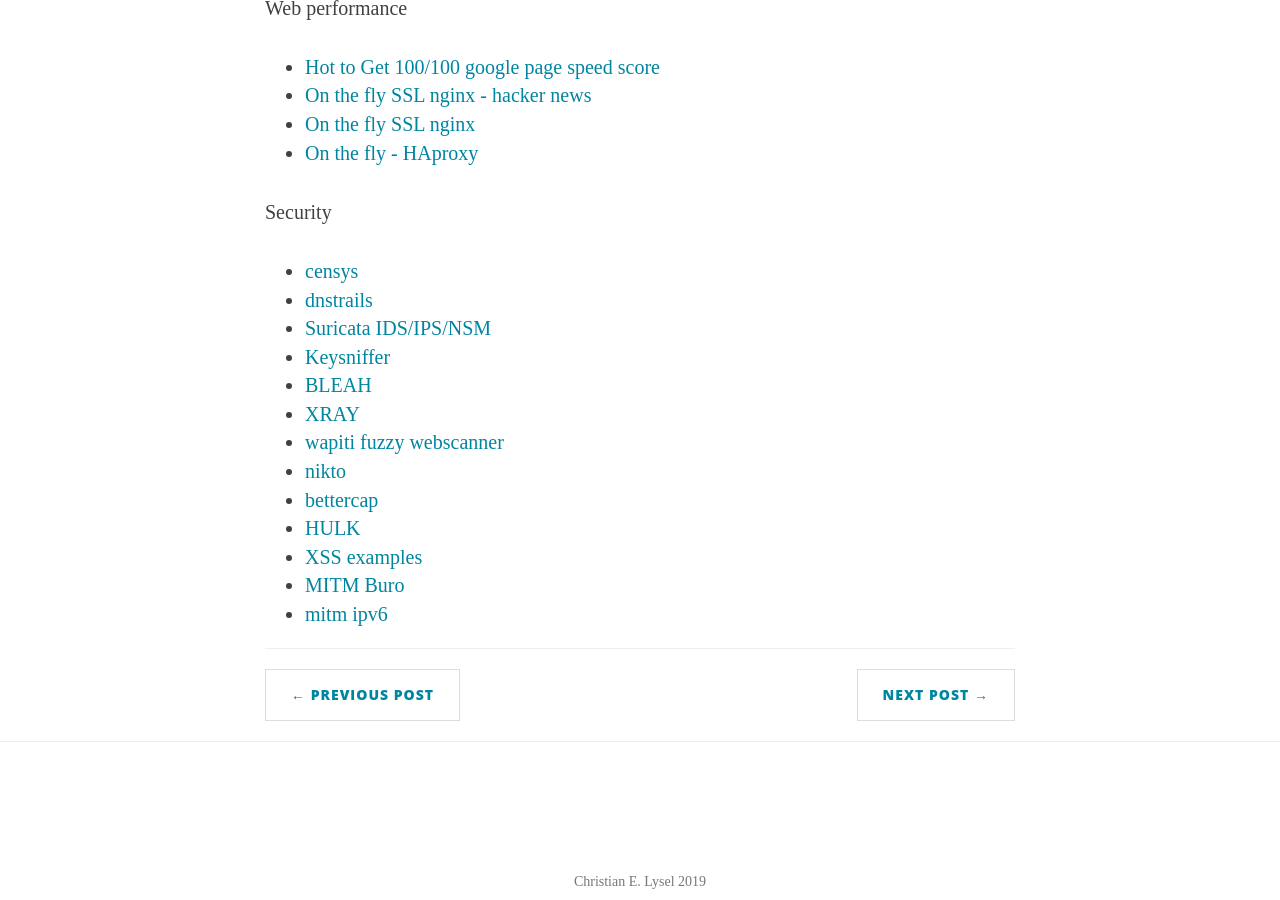
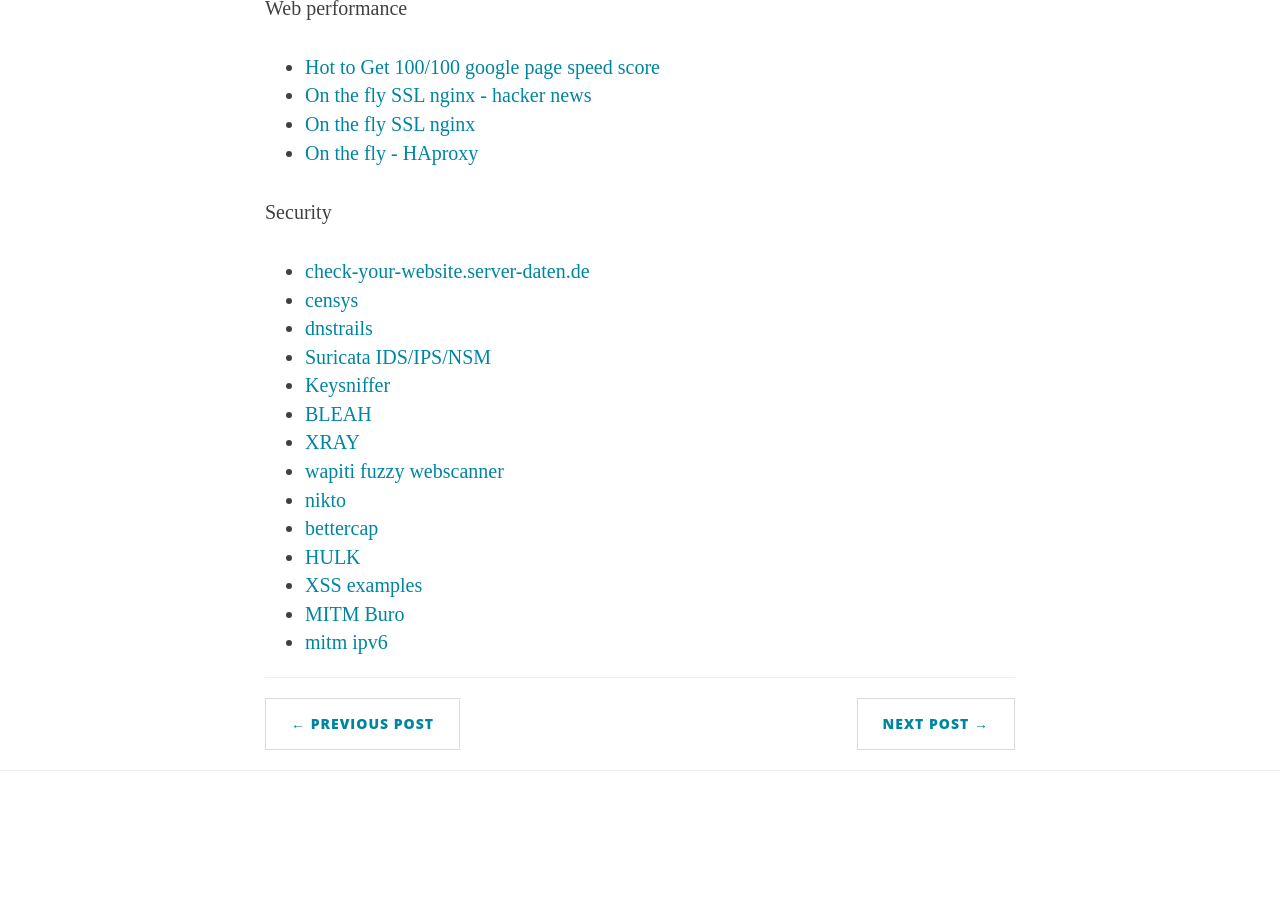
Before and after one commit to clysel/christian.lysel.net, a Jekyll site: the page built from _posts/2017-01-11-cool-projects.markdown, in a window 1280 px wide and 900 px high, scrolled down 1141 px. Built offline with Jekyll 4.4.1, drawn with Linux system fonts in a browser that asks for light colours.

Commit message:
Update 2017-01-11-cool-projects.markdown

```diff
--- a/_posts/2017-01-11-cool-projects.markdown
+++ b/_posts/2017-01-11-cool-projects.markdown
@@ -33,6 +33,7 @@
    * [On the fly - HAproxy](https://github.com/tinganho/haproxy-with-letsencrypt-auto-renewal)
 
 Security
+   * [check-your-website.server-daten.de](https://check-your-website.server-daten.de/)
    * [censys](https://www.censys.io/)
    * [dnstrails](https://dnstrails.com/)
    * [Suricata IDS/IPS/NSM](https://suricata-ids.org/)
```
